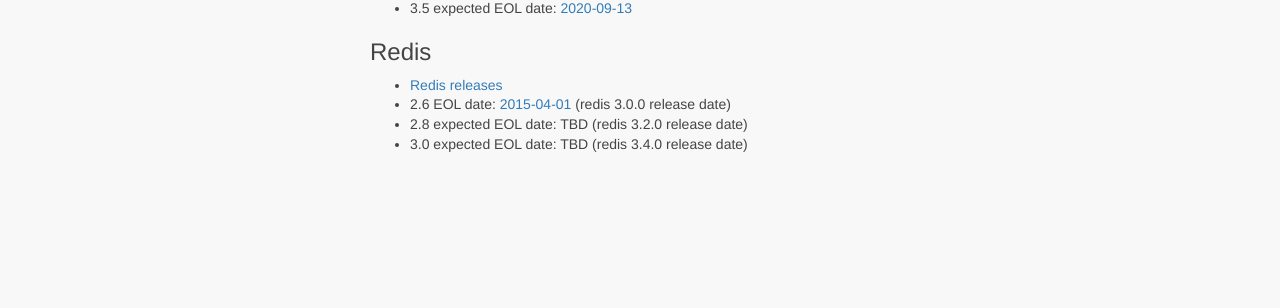
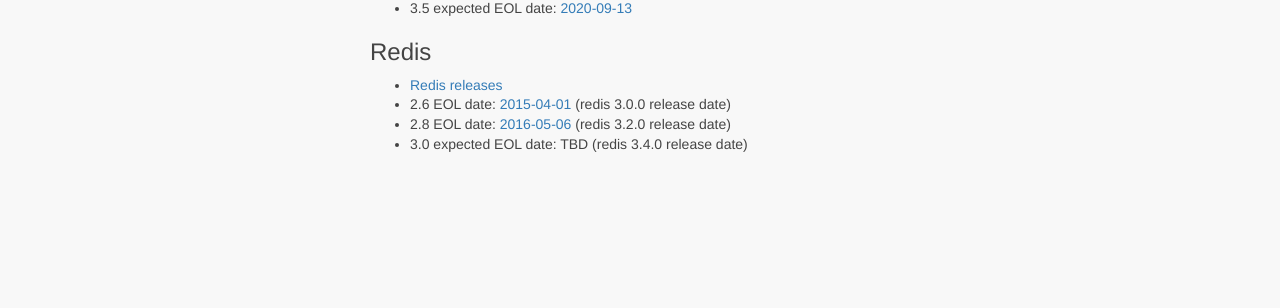
Before and after one commit to iusrepo/ius.io, an MkDocs documentation site: the page built from docs/LifeCycle.md, in a window 1280 px wide and 900 px high, scrolled down 847 px. Shown: the part 524-832 px from the top of the window. Built offline with MkDocs 1.6.1, drawn with Linux system fonts in a browser that asks for light colours; nearby versions of some CDN libraries; library files that are not in the unit come from our copies; comment, search, counter and statistics services are not loaded; old or Windows-style settings are respelled for this version of MkDocs.

Commit message:
Redis 2.8 EOL

```diff
--- a/docs/LifeCycle.md
+++ b/docs/LifeCycle.md
@@ -76,7 +76,7 @@ additions.
 
 * [Redis releases][redis-downloads]
 * 2.6 EOL date: [2015-04-01][redis-3.0.0] (redis 3.0.0 release date)
-* 2.8 expected EOL date: TBD (redis 3.2.0 release date)
+* 2.8 EOL date: [2016-05-06][redis-3.2.0] (redis 3.2.0 release date)
 * 3.0 expected EOL date: TBD (redis 3.4.0 release date)
 
 [1]: https://access.redhat.com/support/policy/updates/errata/
```
Also changed, not shown: other parts of docs/LifeCycle.md (+1 -0 lines).
